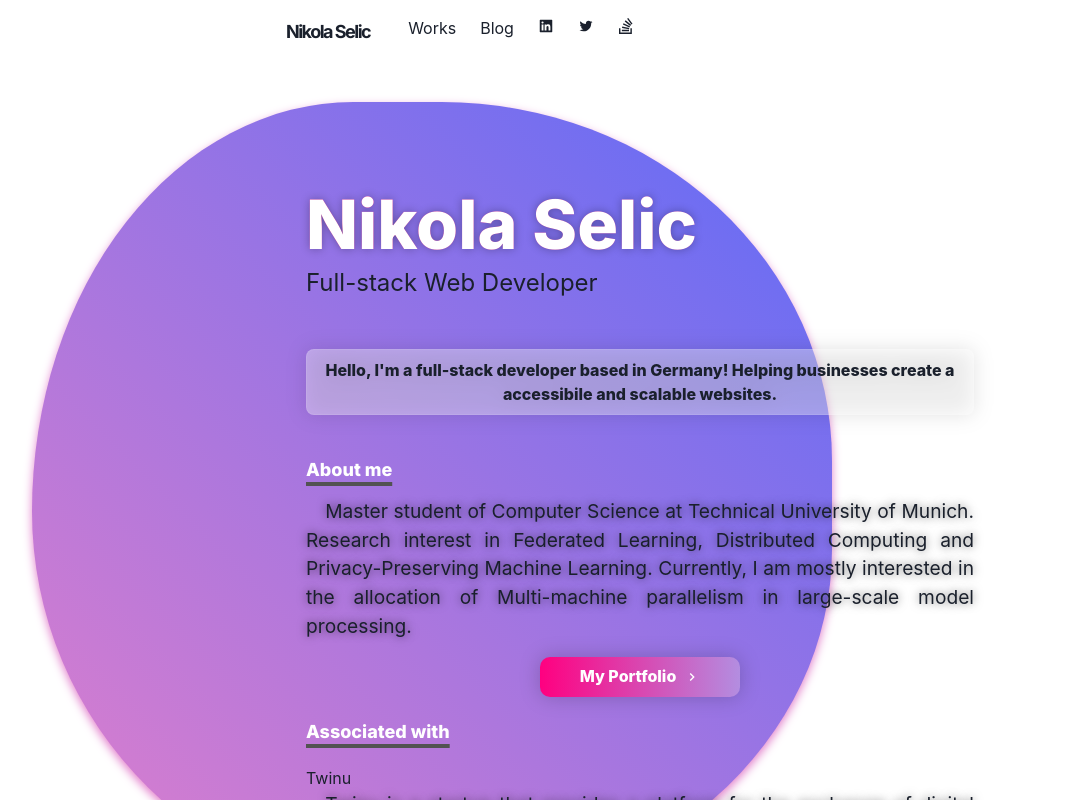
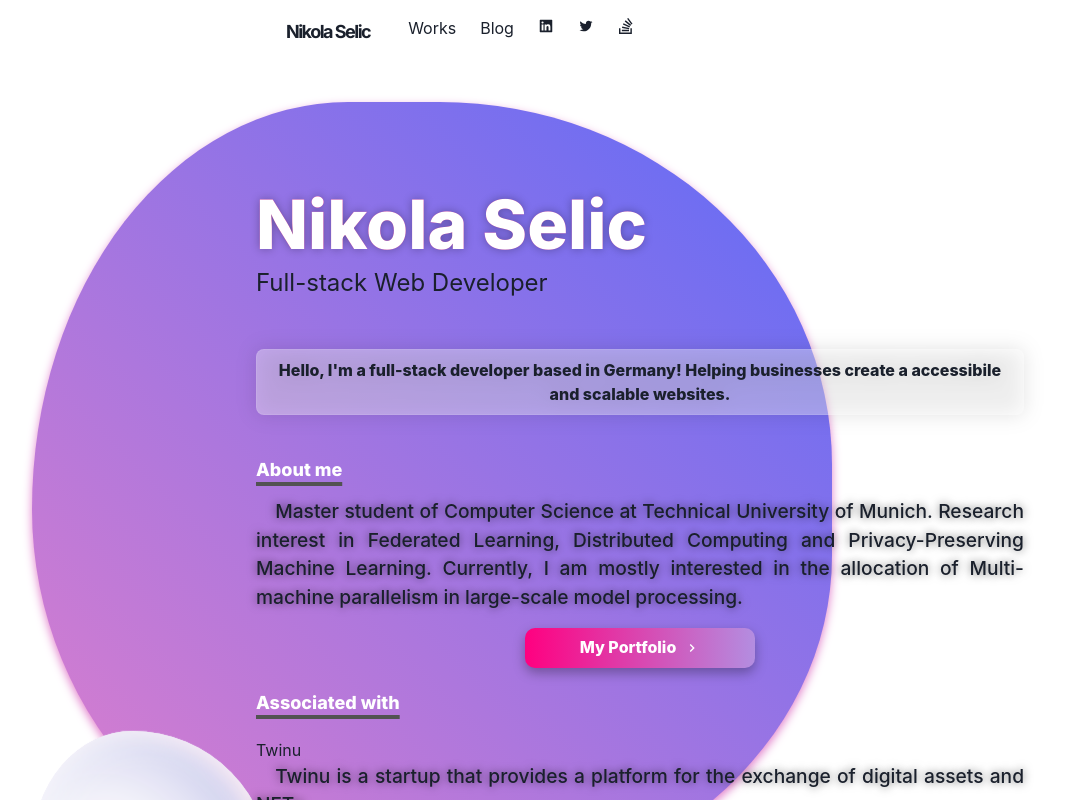
Before and after one commit to Selich/homepage, a Next.js app: page / in a window 1280 px wide. Shown: the top 800 px of the page, without its empty margins (0-1065 px from the left). Built offline with nearby package versions, Linux system fonts and the light colour scheme.

Commit message:
add blob2

```diff
--- /dev/null
+++ b/components/callToActionButton.js
@@ -0,0 +1,34 @@
+import {
+  useColorModeValue,
+  Button,
+  Container,
+  Box,
+  Text,
+  Heading
+} from '@chakra-ui/react'
+import NextLink from 'next/link'
+import { ChevronRightIcon } from '@chakra-ui/icons'
+
+const CallToActionButton = () => (
+  <Button
+    rightIcon={<ChevronRightIcon />}
+    width="30%"
+    height="40px"
+    filter="drop-shadow(0px 5px 6px rgba(0, 0, 0, 0.3))"
+    bgGradient="linear(to-l, #7928ca7f, #FF0080)"
+    animation="pulse 0.5s ease-in-out infinite alternate"
+    _hover={{
+      bgGradient: 'linear(to-l, #7928ca7f, #FF0080)',
+      filter: 'drop-shadow(0px 0px 1px rgba(0, 0, 0, 0.1))',
+      animation: 'pulse 0.5s ease-in-out infinite alternate'
+    }}
+    borderColor="whiteAlpha.200"
+    borderRadius="10px"
+    fontWeight="extrabold"
+    color="white"
+  >
+    My Portfolio
+  </Button>
+)
+
+export default CallToActionButton
--- a/components/paragraph.js
+++ b/components/paragraph.js
@@ -5,7 +5,7 @@ const Paragraph = styled.p`
   text-indent: 1em;
   line-height: 1.5;
   font-size: 1.2rem;
-  font-weight: 400;
+  font-weight: 500;
   text-shadow: 0px 0px 10px rgba(0, 0, 0, 0.6);
 
 
--- a/pages/index.jsx
+++ b/pages/index.jsx
@@ -7,20 +7,20 @@ import {
   Heading
 } from '@chakra-ui/react'
 import NextLink from 'next/link'
+import { motion, AnimatePresence } from 'framer-motion'
 import { ChevronRightIcon } from '@chakra-ui/icons'
 import Section from '../components/section.js'
 import Paragraph from '../components/paragraph.js'
 import Layout from '../components/layouts/article'
-
+import CallToActionButton from '../components/callToActionButton'
 
 const Page = () => {
   return (
     <Layout>
       <Container maxW="1300px">
-  		  <div class="shape"></div>
+        <div class="shape"></div>
       </Container>
-      <Container maxW='700px'>
-
+      <Container maxW="800px">
         <Heading
           bgGradient={useColorModeValue(
             'linear(to-l, #7928ca, #ff0080)',
@@ -35,15 +35,14 @@ const Page = () => {
           as="h1"
           variant="page-title"
         >
-        <br />
+          <br />
           {useColorModeValue('Nikola Selic', 'Nikola Selic')}
         </Heading>
         <Box display={{ md: 'flex' }}>
           <Box flexGrow={1} fontSize="2xl">
             Full-stack Web Developer
           </Box>
-          <Box flexShrink={0} mt={{ base: 4, md: 0 }} align="center">
-          </Box>
+          <Box flexShrink={0} mt={{ base: 4, md: 0 }} align="center"></Box>
         </Box>
         <br />
         <br />
@@ -57,9 +56,7 @@ const Page = () => {
           borderColor="whiteAlpha.200"
           borderWidth="1px"
         >
-          <Text
-            fontWeight="extrabold"
-          >
+          <Text fontWeight="extrabold">
             Hello, I&apos;m a full-stack developer based in Germany! Helping
             businesses create a accessibile and scalable websites.
           </Text>
@@ -89,16 +86,17 @@ const Page = () => {
                 rightIcon={<ChevronRightIcon />}
                 width="30%"
                 height="40px"
-                filter="drop-shadow(0px 0px 10px rgba(0, 0, 0, 0.2))"
+                filter="drop-shadow(0px 5px 6px rgba(0, 0, 0, 0.3))"
                 bgGradient="linear(to-l, #7928ca7f, #FF0080)"
                 animation="pulse 0.5s ease-in-out infinite alternate"
                 _hover={{
-                  bgGradient: 'linear(to-r, red.500, yellow.500)',
-                  animationDelay: 2
+                  bgGradient: 'linear(to-l, #7928ca7f, #FF0080)',
+                  filter: 'drop-shadow(0px 0px 1px rgba(0, 0, 0, 0.1))',
+                  animation: 'pulse 0.5s ease-in-out infinite alternate'
                 }}
-          borderColor="whiteAlpha.200"
-      borderRadius="10px"
-    fontWeight="extrabold"
+                borderColor="whiteAlpha.200"
+                borderRadius="10px"
+                fontWeight="extrabold"
                 color="white"
               >
                 My Portfolio
@@ -120,18 +118,26 @@ const Page = () => {
 
           <Box my={6}>
             <NextLink href="https://test.twinu.com/home" passHref>
-              <Text>
-                  Twinu
-              </Text>
+              <Text>Twinu</Text>
             </NextLink>
             <Paragraph>
-              Twinu is a startup that provides a platform for the exchange of digital assets and NFTs.
+              Twinu is a startup that provides a platform for the exchange of
+              digital assets and NFTs.
             </Paragraph>
           </Box>
+        </Section>
+      </Container>
+      <Container maxW="1400px">
+    <motion.div
+      animate={{ opacity: 1, y: 0 }}
+      transition={{ duration: 0.1, delay: 0 }}
+      drag
+      cursor={'pointer'}
+      backdropBlur={10}
+      className="blob2"
+      whileHover={{ scale: 1.02 }}
 
-
-        </Section>
-
+    ></motion.div>
       </Container>
     </Layout>
   )
--- a/style.css
+++ b/style.css
@@ -76,3 +76,90 @@ body {
     background: linear-gradient(45deg, var(--third) 0%, var(--secondary) 100%);
   }
 }
+
+
+.blob2::before {
+  content: '';
+  display: block;
+  min-height: 200px;
+  min-width: 200px;
+  width: 30vh;
+  height: 30vh;
+  background-color: var(--blob);
+  box-shadow: var(--shades);
+  background-size: 1600% 1600%;
+  transform-origin: 50% 50%;
+  transform-style: preserve-3d;
+  margin-top: -120px;
+  cursor: pointer;
+  position: absolute;
+  z-index: -5;
+
+
+  perspective: 1000px;
+  -webkit-animation:
+    transform 50s ease-in-out infinite both alternate,
+    movement 40s ease-in-out infinite both;
+          animation:
+    transform 50s ease-in-out infinite both alternate,
+    movement 40s ease-in-out infinite both;
+}
+
+
+@-webkit-keyframes transform {
+    0%,
+  100% { border-radius: 63% 37% 54% 46% / 55% 48% 52% 45%; }
+   14% { border-radius: 40% 60% 54% 46% / 49% 60% 40% 51%; }
+   28% { border-radius: 54% 46% 38% 62% / 49% 70% 30% 51%; }
+   42% { border-radius: 61% 39% 55% 45% / 61% 38% 62% 39%; }
+   56% { border-radius: 61% 39% 67% 33% / 70% 50% 50% 30%; }
+   70% { border-radius: 50% 50% 34% 66% / 56% 68% 32% 44%; }
+   84% { border-radius: 46% 54% 50% 50% / 35% 61% 39% 65%; }
+}
+
+
+@keyframes transform {
+    0%,
+  100% { border-radius: 63% 37% 54% 46% / 55% 48% 52% 45%; }
+   14% { border-radius: 40% 60% 54% 46% / 49% 60% 40% 51%; }
+   28% { border-radius: 54% 46% 38% 62% / 49% 70% 30% 51%; }
+   42% { border-radius: 61% 39% 55% 45% / 61% 38% 62% 39%; }
+   56% { border-radius: 61% 39% 67% 33% / 70% 50% 50% 30%; }
+   70% { border-radius: 50% 50% 34% 66% / 56% 68% 32% 44%; }
+   84% { border-radius: 46% 54% 50% 50% / 35% 61% 39% 65%; }
+}
+
+
+@-webkit-keyframes movement {
+    0%,
+  100% { transform: none; }
+   50% { transform: translateY(20%) rotateY(10deg); }
+}
+
+
+@keyframes movement {
+    0%,
+  100% { transform: none; }
+   50% { transform: translateY(20%) rotateY(10deg); }
+}
+
+
+:root {
+  --background: #fff;
+  --blob: #fdfbfd;
+  --shades: inset 10px 0 40px #f7f8fc,
+            inset -10px 0 20px #f7e1ef,
+            inset -40px 10px 100px #c3c5ea
+}
+
+
+@media (prefers-color-scheme: dark) {
+
+:root {
+    --background: #0f0c24;
+    --blob: #bca5e3;
+    --shades: inset 10px 0 40px #a174db,
+              inset -10px 0 20px #40245e,
+              inset -40px 10px 110px #1b1648
+}
+  }
```
